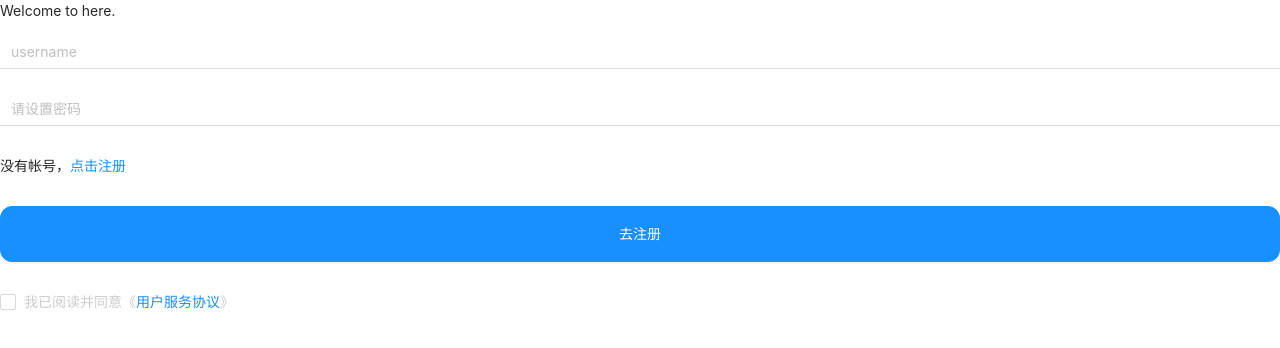
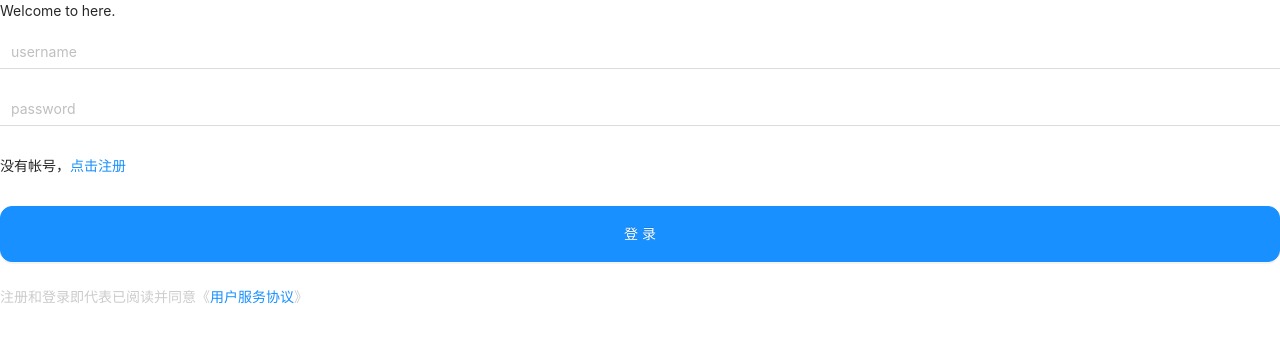
Before and after one commit to jiaw3i/pureland, a React (Create React App) app: page /login in a window 1280 px wide. Shown: the top 348 px of the page. Built offline with nearby package versions, Linux system fonts and the light colour scheme.

Commit message:
feat: 登录调用接口

```diff
--- a/src/actions/resume.tsx
+++ b/src/actions/resume.tsx
@@ -29,3 +29,13 @@ export function deleteUserTodo(id:number){
         },
     })
 }
+export function login(username:string,password:string){
+    return request({
+        url: '/login',
+        method: 'POST',
+        params: {
+            username: username,
+            credit: password,
+        },
+    })
+}
--- a/src/page/resume/login/login.tsx
+++ b/src/page/resume/login/login.tsx
@@ -1,13 +1,23 @@
 import login from "./login.less";
 import LoginForm from "./loginform";
-import {useState} from "react";
+import React, {createContext, useState} from "react";
 import RegisterForm from "./registerform";
+import {UserInfo} from "../../../utils/types";
+export const LoginContext = createContext<{
+    isLoginForm: boolean,
+    setIsLoginForm: React.Dispatch<React.SetStateAction<boolean>>
+}>({} as any);
 export default function Login() {
+
     const onFinish = (values: any) => {
         console.log('Received values of form: ', values);
     };
     const [isLoginForm,setIsLoginForm] = useState(true);
-    const form = isLoginForm?<LoginForm/>:<RegisterForm/>;
+
+    const changeForm = () => {
+        setIsLoginForm(!isLoginForm);
+    }
+    const currentForm = isLoginForm?<LoginForm changeForm={changeForm}/>:<RegisterForm changeForm={changeForm}/>;
     return (
         <div className={login.bg}>
             <div className={login.login_card}>
@@ -15,7 +25,7 @@ export default function Login() {
                     <p className={login.cardTitle}>Welcome to here.</p>
                 </div>
                 <div className={login.form}>
-                    {<LoginForm/>}
+                    {currentForm}
                 </div>
             </div>
         </div>
--- a/src/page/resume/login/loginform.tsx
+++ b/src/page/resume/login/loginform.tsx
@@ -1,12 +1,32 @@
-import {Button, Checkbox, Col, Form, Input, Row} from "antd";
+import {Button, Checkbox, Col, Form, Input, notification, Row} from "antd";
+import React from "react";
+import {login} from "../../../actions/resume";
+import {NotificationPlacement} from "antd/es/notification";
 
-export default function LoginForm() {
+export default function LoginForm(props: { changeForm: Function }) {
+    const openNotification = (placement: NotificationPlacement, message: string) => {
+        notification.config({duration: 1.5});
+        notification.error({
+            message: message,
+            placement,
+        });
+    };
+    const onFinish = (values: { username: string, password: string }) => {
+        login(values.username, values.password).then((res) => {
+            if (res.success) {
+                localStorage.setItem("AuthToken", res.data);
+            } else {
+                openNotification('top', res.message);
+            }
+        });
+    }
+
     return (
         <Form
             name="normal_login"
             className="login-form"
             initialValues={{remember: true}}
-            // onFinish={onFinish}
+            onFinish={onFinish}
         >
             <Form.Item
                 name="username"
@@ -24,23 +44,23 @@ export default function LoginForm() {
                 <Input
                     bordered={false}
                     type="password"
-                    placeholder="请设置密码"
+                    placeholder="password"
                 />
             </Form.Item>
 
 
             <Form.Item>
-                没有帐号，<a href="#">点击注册</a>
+                没有帐号，<a onClick={() => props.changeForm()}>点击注册</a>
             </Form.Item>
 
             <Form.Item>
                 <Button type="primary" htmlType="submit" block style={{height: '56PX', borderRadius: '12PX'}}>
-                    去注册
+                    登录
                 </Button>
             </Form.Item>
-            <Form.Item name="" valuePropName="checked" style={{textAlign: 'left'}}>
-                <Checkbox style={{color: '#CCCCCC'}}>我已阅读并同意《<a>用户服务协议</a>》</Checkbox>
+            <Form.Item valuePropName="checked" style={{textAlign: 'left'}}>
+                <p style={{color: '#CCCCCC'}}>注册和登录即代表已阅读并同意《<a>用户服务协议</a>》</p>
             </Form.Item>
         </Form>
-    )
+    );
 }
--- a/src/page/resume/login/registerform.tsx
+++ b/src/page/resume/login/registerform.tsx
@@ -1,6 +1,7 @@
 import {Button, Checkbox, Col, Form, Input, Row} from "antd";
 
-export default function RegisterForm() {
+export default function RegisterForm(props:  { changeForm: Function }) {
+
     return (
         <Form
             name="normal_login"
@@ -66,7 +67,7 @@ export default function RegisterForm() {
             </Form.Item>
 
             <Form.Item>
-                已有帐号，<a href="#">点击登录</a>
+                已有帐号，<a onClick={()=>{props.changeForm()}}>点击登录</a>
             </Form.Item>
 
             <Form.Item>
@@ -78,5 +79,5 @@ export default function RegisterForm() {
                 <Checkbox style={{color: '#CCCCCC'}}>我已阅读并同意《<a>用户服务协议</a>》</Checkbox>
             </Form.Item>
         </Form>
-    )
+    );
 }
--- a/src/page/resume/todolist/todoitem.tsx
+++ b/src/page/resume/todolist/todoitem.tsx
@@ -3,7 +3,6 @@ import {Typography} from 'antd'
 import {DeleteOutlined, SmileTwoTone} from '@ant-design/icons';
 import {useState} from "react";
 import {TodoItemType} from "../../../utils/types";
-import request from "../../../utils/request";
 import {deleteTodo} from "../../../actions/resume";
 
 const {Paragraph} = Typography;
--- a/src/utils/request.tsx
+++ b/src/utils/request.tsx
@@ -1,30 +1,31 @@
-import axios, { AxiosRequestConfig } from 'axios'
+import axios, {AxiosRequestConfig} from 'axios'
 import config from '../config'
 import {unset} from 'lodash'
-import {isServer} from './util'
 
 const request = (options: AxiosRequestConfig<any>) => {
-    const { serverApi, baseUrl } = config
+    const {serverApi, baseUrl} = config
     axios.defaults.baseURL = `${baseUrl}`
     console.log(serverApi, baseUrl)
-    const { url, method = 'GET', params = {} } = options
+    const {url, method = 'GET', params = {}} = options
     if (method === 'GET') {
         options.params = params
     } else {
         options.data = params
         unset(options, 'params')
     }
+    let token = localStorage.getItem("AuthToken");
     return axios({
         url,
         withCredentials: false,
         timeout: 1000 * 10,
+        headers: token === null ? {} : {'AuthToken': token},
         ...options,
     })
         .then(response => response.data)
         .catch(err => {
             console.log(`请求失败:`, err)
             console.log(`入参:`, options)
-            return { message: '请求异常，请重试', success: false }
+            return {message: '请求异常，请重试', success: false}
         })
 }
 
```
